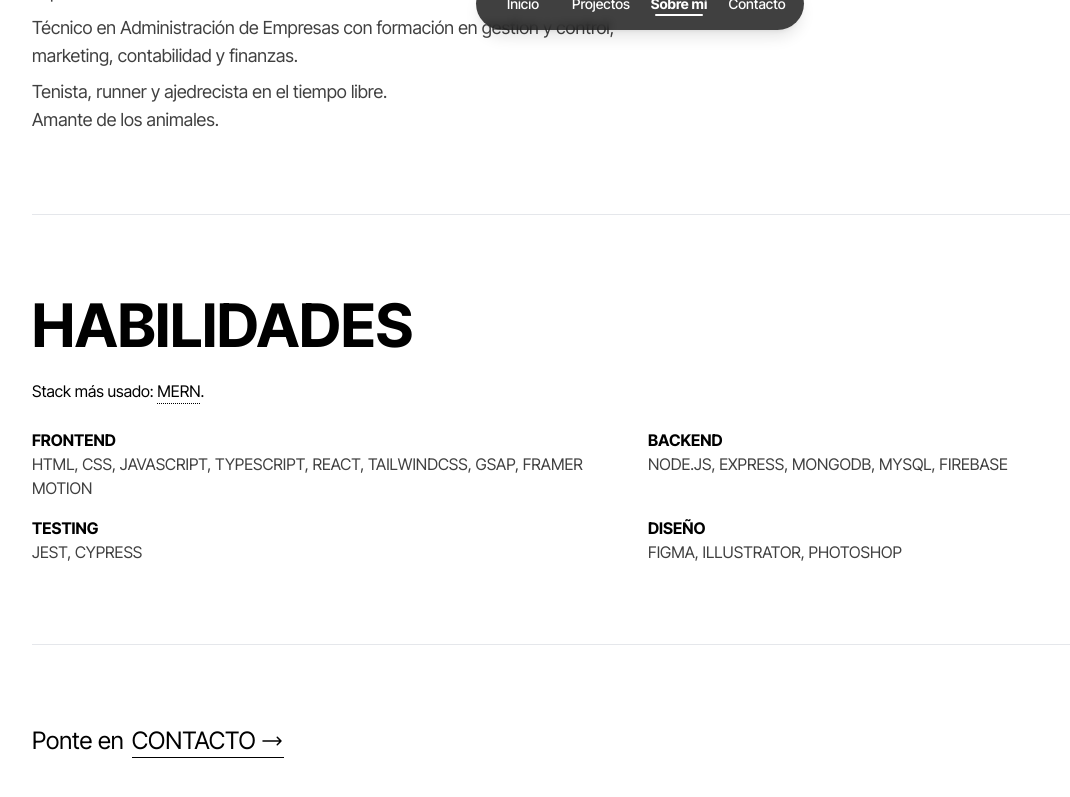
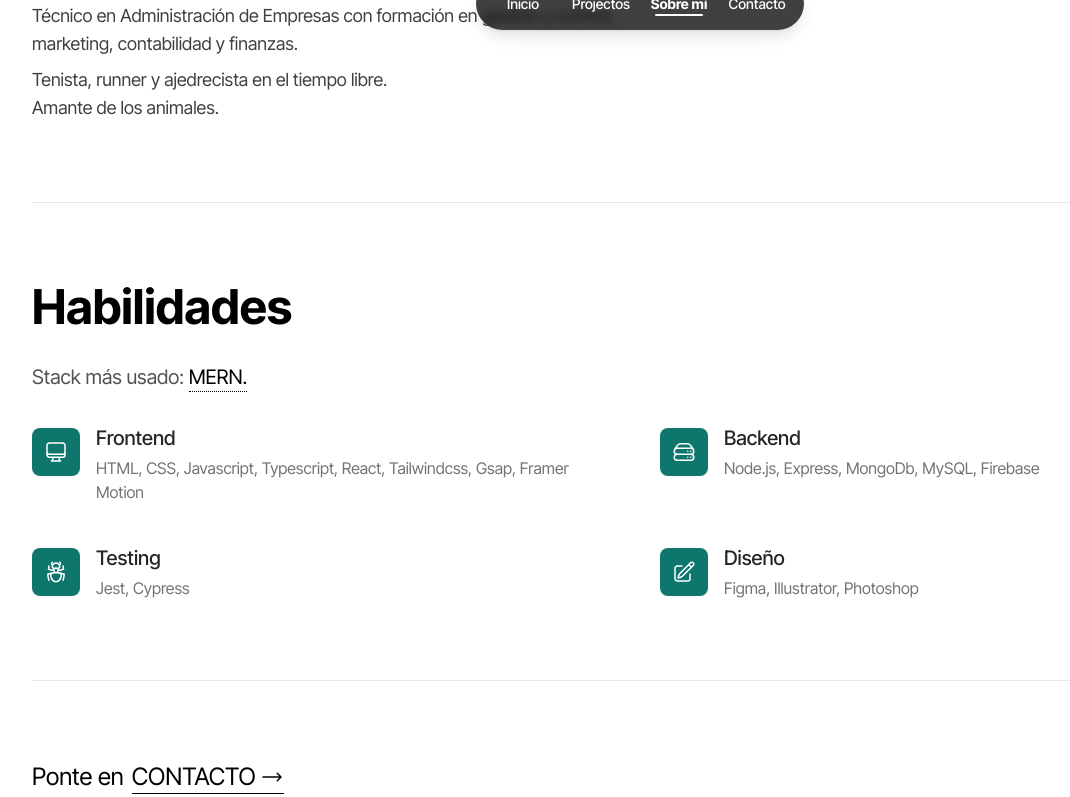
Before and after one commit to RdrBux/portfolio, a React (Create React App) app: page /about in a window 1280 px wide. Shown: the part 738-1535 px from the top of the page, without its empty margins (0-1070 px from the left). Built offline with nearby package versions, Linux system fonts and the light colour scheme.

Commit message:
Style skills in about

```diff
--- a/src/components/CloseProject.jsx
+++ b/src/components/CloseProject.jsx
@@ -14,13 +14,13 @@ export default function CloseProject() {
       animate={{ opacity: 1 }}
       exit={{ opacity: 0 }}
       onClick={handleClick}
-      className="sticky top-6 right-6 z-40 w-fit self-end rounded-full bg-black p-1 text-white duration-500 hover:rotate-90 lg:right-8 lg:top-8"
+      className="sticky top-6 right-6 z-40 w-fit self-end rounded-full bg-black/75 p-1 text-white duration-500 hover:rotate-90 lg:top-8"
     >
       <svg
         xmlns="http://www.w3.org/2000/svg"
         fill="none"
         viewBox="0 0 24 24"
-        strokeWidth={1.5}
+        strokeWidth={2}
         stroke="currentColor"
         className="h-6 w-6"
       >
--- a/src/components/ProjectNav.jsx
+++ b/src/components/ProjectNav.jsx
@@ -24,7 +24,7 @@ export default function Navbar() {
       >
         <li>
           <a
-            className="inline-block py-4 px-2"
+            className="inline-block py-4 px-2 hover:underline"
             href="https://google.com"
             target="_blank"
             rel="noreferrer"
@@ -36,7 +36,7 @@ export default function Navbar() {
         <div className="h-6 w-[1px] bg-gray-500"></div>
         <li>
           <a
-            className="inline-block py-4 px-2"
+            className="inline-block py-4 px-2 hover:underline"
             href="https://google.com"
             target="_blank"
             rel="noreferrer"
--- a/src/routes/about.jsx
+++ b/src/routes/about.jsx
@@ -47,7 +47,7 @@ export default function About() {
             className="flex flex-col gap-12 lg:gap-20"
           >
             <motion.div variants={childAnim} className="lg:w-1/2">
-              <h2 className="text-3xl font-bold lg:text-6xl">
+              <h2 className="text-3xl font-bold lg:text-5xl">
                 Rodrigo Rodríguez
               </h2>
               <div className="mt-8 flex flex-col gap-2 text-neutral-700 lg:text-lg">
@@ -74,42 +74,121 @@ export default function About() {
             <hr />
             <motion.div
               variants={childAnim}
-              className="flex flex-col gap-4 lg:gap-6"
+              className="flex flex-col gap-5 lg:gap-8"
             >
-              <h3 className="text-3xl font-bold lg:text-6xl">HABILIDADES</h3>
-              <div>
+              <h3 className="text-3xl font-bold lg:text-5xl">Habilidades</h3>
+              <div className="text-xl text-neutral-600">
                 Stack más usado:{' '}
-                <div className="tooltip | inline-block">
-                  MERN
+                <div className="tooltip | inline-block text-black">
+                  MERN.
                   <span className="tooltiptext">
                     MongoDB, Express, React, Node.js
                   </span>
                 </div>
-                .
               </div>
-              <div className="grid gap-2 uppercase lg:grid-cols-2 lg:gap-4">
-                <div className="">
-                  <h4 className="font-bold">FRONTEND</h4>
-                  <p className="text-neutral-700">
-                    html, css, javascript, typescript, react, tailwindcss, gsap,
-                    framer motion
-                  </p>
+              <div className="grid items-start gap-6 lg:grid-cols-2 lg:gap-10">
+                <div className="flex gap-4">
+                  <div className="mt-1 h-fit w-fit rounded-lg bg-teal-700 p-3 text-white">
+                    <svg
+                      xmlns="http://www.w3.org/2000/svg"
+                      fill="none"
+                      viewBox="0 0 24 24"
+                      strokeWidth={1.5}
+                      stroke="currentColor"
+                      className="h-6 w-6"
+                    >
+                      <path
+                        strokeLinecap="round"
+                        strokeLinejoin="round"
+                        d="M9 17.25v1.007a3 3 0 01-.879 2.122L7.5 21h9l-.621-.621A3 3 0 0115 18.257V17.25m6-12V15a2.25 2.25 0 01-2.25 2.25H5.25A2.25 2.25 0 013 15V5.25m18 0A2.25 2.25 0 0018.75 3H5.25A2.25 2.25 0 003 5.25m18 0V12a2.25 2.25 0 01-2.25 2.25H5.25A2.25 2.25 0 013 12V5.25"
+                      />
+                    </svg>
+                  </div>
+                  <div>
+                    <h4 className="text-xl font-medium text-neutral-800">
+                      Frontend
+                    </h4>
+                    <p className="mt-1 text-neutral-500">
+                      HTML, CSS, Javascript, Typescript, React, Tailwindcss,
+                      Gsap, Framer Motion
+                    </p>
+                  </div>
                 </div>
-                <div className="">
-                  <h4 className="font-bold">BACKEND</h4>
-                  <p className="text-neutral-700">
-                    node.js, express, mongodb, MYSQL, firebase
-                  </p>
+                <div className="flex items-center gap-4">
+                  <div className="h-fit w-fit rounded-lg bg-teal-700 p-3 text-white">
+                    <svg
+                      xmlns="http://www.w3.org/2000/svg"
+                      fill="none"
+                      viewBox="0 0 24 24"
+                      strokeWidth={1.5}
+                      stroke="currentColor"
+                      className="h-6 w-6"
+                    >
+                      <path
+                        strokeLinecap="round"
+                        strokeLinejoin="round"
+                        d="M5.25 14.25h13.5m-13.5 0a3 3 0 01-3-3m3 3a3 3 0 100 6h13.5a3 3 0 100-6m-16.5-3a3 3 0 013-3h13.5a3 3 0 013 3m-19.5 0a4.5 4.5 0 01.9-2.7L5.737 5.1a3.375 3.375 0 012.7-1.35h7.126c1.062 0 2.062.5 2.7 1.35l2.587 3.45a4.5 4.5 0 01.9 2.7m0 0a3 3 0 01-3 3m0 3h.008v.008h-.008v-.008zm0-6h.008v.008h-.008v-.008zm-3 6h.008v.008h-.008v-.008zm0-6h.008v.008h-.008v-.008z"
+                      />
+                    </svg>
+                  </div>
+                  <div>
+                    <h4 className="text-xl font-medium text-neutral-800">
+                      Backend
+                    </h4>
+                    <p className="mt-1 text-neutral-500">
+                      Node.js, Express, MongoDb, MySQL, Firebase
+                    </p>
+                  </div>
                 </div>
-                <div className="">
-                  <h4 className="font-bold">TESTING</h4>
-                  <p className="text-neutral-700">jest, cypress</p>
+                <div className="flex items-center gap-4">
+                  <div className="h-fit w-fit rounded-lg bg-teal-700 p-3 text-white">
+                    <svg
+                      xmlns="http://www.w3.org/2000/svg"
+                      fill="none"
+                      viewBox="0 0 24 24"
+                      strokeWidth={1.5}
+                      stroke="currentColor"
+                      className="h-6 w-6"
+                    >
+                      <path
+                        strokeLinecap="round"
+                        strokeLinejoin="round"
+                        d="M12 12.75c1.148 0 2.278.08 3.383.237 1.037.146 1.866.966 1.866 2.013 0 3.728-2.35 6.75-5.25 6.75S6.75 18.728 6.75 15c0-1.046.83-1.867 1.866-2.013A24.204 24.204 0 0112 12.75zm0 0c2.883 0 5.647.508 8.207 1.44a23.91 23.91 0 01-1.152 6.06M12 12.75c-2.883 0-5.647.508-8.208 1.44.125 2.104.52 4.136 1.153 6.06M12 12.75a2.25 2.25 0 002.248-2.354M12 12.75a2.25 2.25 0 01-2.248-2.354M12 8.25c.995 0 1.971-.08 2.922-.236.403-.066.74-.358.795-.762a3.778 3.778 0 00-.399-2.25M12 8.25c-.995 0-1.97-.08-2.922-.236-.402-.066-.74-.358-.795-.762a3.734 3.734 0 01.4-2.253M12 8.25a2.25 2.25 0 00-2.248 2.146M12 8.25a2.25 2.25 0 012.248 2.146M8.683 5a6.032 6.032 0 01-1.155-1.002c.07-.63.27-1.222.574-1.747m.581 2.749A3.75 3.75 0 0115.318 5m0 0c.427-.283.815-.62 1.155-.999a4.471 4.471 0 00-.575-1.752M4.921 6a24.048 24.048 0 00-.392 3.314c1.668.546 3.416.914 5.223 1.082M19.08 6c.205 1.08.337 2.187.392 3.314a23.882 23.882 0 01-5.223 1.082"
+                      />
+                    </svg>
+                  </div>
+                  <div>
+                    <h4 className="text-xl font-medium text-neutral-800">
+                      Testing
+                    </h4>
+                    <p className="mt-1 text-neutral-500">Jest, Cypress</p>
+                  </div>
                 </div>
-                <div className="">
-                  <h4 className="font-bold">DISEÑO</h4>
-                  <p className="text-neutral-700">
-                    figma, illustrator, photoshop
-                  </p>
+                <div className="flex items-center gap-4">
+                  <div className="h-fit w-fit rounded-lg bg-teal-700 p-3 text-white">
+                    <svg
+                      xmlns="http://www.w3.org/2000/svg"
+                      fill="none"
+                      viewBox="0 0 24 24"
+                      strokeWidth={1.5}
+                      stroke="currentColor"
+                      className="h-6 w-6"
+                    >
+                      <path
+                        strokeLinecap="round"
+                        strokeLinejoin="round"
+                        d="M16.862 4.487l1.687-1.688a1.875 1.875 0 112.652 2.652L10.582 16.07a4.5 4.5 0 01-1.897 1.13L6 18l.8-2.685a4.5 4.5 0 011.13-1.897l8.932-8.931zm0 0L19.5 7.125M18 14v4.75A2.25 2.25 0 0115.75 21H5.25A2.25 2.25 0 013 18.75V8.25A2.25 2.25 0 015.25 6H10"
+                      />
+                    </svg>
+                  </div>
+                  <div>
+                    <h4 className="text-xl font-medium text-neutral-800">
+                      Diseño
+                    </h4>
+                    <p className="mt-1 text-neutral-500">
+                      Figma, Illustrator, Photoshop
+                    </p>
+                  </div>
                 </div>
               </div>
             </motion.div>
--- a/src/routes/contact.jsx
+++ b/src/routes/contact.jsx
@@ -177,7 +177,7 @@ export default function Contact() {
             <hr />
 
             <div className="pb-32 text-center text-lg text-neutral-700 lg:pb-40">
-              Gracias por visitar mi rincón en la web
+              Gracias por visitar mi rincón en la web.
               <br />
               Rodrigo Rodríguez - 2022
             </div>
--- a/src/routes/fullProject.jsx
+++ b/src/routes/fullProject.jsx
@@ -45,7 +45,7 @@ export default function FullProject() {
     <motion.div>
       <motion.div
         style={{ scaleX: scrollYProgress }}
-        className="fixed top-0 left-0 right-0 z-50 h-2 origin-left bg-teal-700"
+        className="fixed top-0 left-0 right-0 z-50 h-2 origin-left bg-teal-600"
       ></motion.div>
       <motion.div
         exit={{
```
